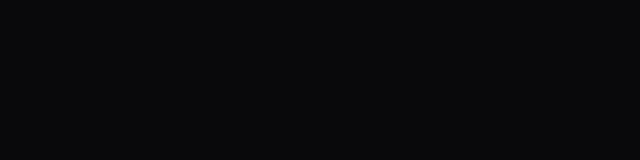
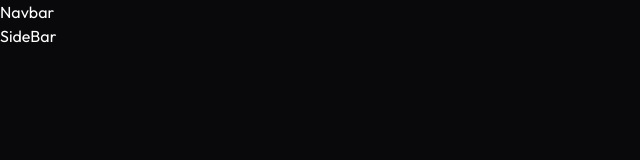
Before and after one commit to SyedYasirAliZafar/Quick-Show, a React (Vite) app in the folder client/: page /admin/list-shows in a window 1280 px wide. Before the commit this address had no page. Shown: the top 160 px of the page, without its empty margins (0-640 px from the left). Built offline with nearby package versions, Linux system fonts and the light colour scheme.

Commit message:
Admin Routes Created

```diff
--- a/client/src/App.jsx
+++ b/client/src/App.jsx
@@ -9,6 +9,11 @@
 import Favorite from "./pages/Favorite";
 import { Toaster } from "react-hot-toast";
 import Footer from "./components/Footer";
+import Layout from "./pages/admin/Layout";
+import Dashboard from "./pages/admin/Dashboard";
+import AddShow from "./pages/admin/AddShow";
+import ListShow from "./pages/admin/ListShow";
+import ListBooking from "./pages/admin/ListBooking";
 
 function App() {
   const isAdminRoute = useLocation().pathname.startsWith("/admin");
@@ -24,7 +29,16 @@
         <Route path="/movies/:id" element={<MovieDetails />} />
         <Route path="/my-bookings" element={<MyBookings />} />
         <Route path="/favorite" element={<Favorite />} />
+
+        <Route path="/admin/*" element={<Layout/>}>
+          <Route index element={<Dashboard/>}/>
+          <Route path="add-shows" element={<AddShow/>}/>
+          <Route path="list-shows" element={<ListShow/>}/>
+          <Route path="list-bookings" element={<ListBooking/>}/>
+        </Route>
+
       </Routes>
+
       {!isAdminRoute && <Footer />}
     </>
   );
--- /dev/null
+++ b/client/src/components/admin/AdminNavbar.jsx
@@ -0,0 +1,11 @@
+import React from 'react'
+
+function AdminNavbar() {
+  return (
+    <div>
+      <h1>Navbar</h1>
+    </div>
+  )
+}
+
+export default AdminNavbar
--- /dev/null
+++ b/client/src/components/admin/AdminSideBar.jsx
@@ -0,0 +1,11 @@
+import React from 'react'
+
+function AdminSideBar() {
+  return (
+    <div>
+      <h1>SideBar</h1>
+    </div>
+  )
+}
+
+export default AdminSideBar
--- /dev/null
+++ b/client/src/pages/admin/AddShow.jsx
@@ -0,0 +1,11 @@
+import React from 'react'
+
+function AddShow() {
+  return (
+    <div>
+
+    </div>
+  )
+}
+
+export default AddShow
--- /dev/null
+++ b/client/src/pages/admin/Dashboard.jsx
@@ -0,0 +1,11 @@
+import React from 'react'
+
+function Dashboard() {
+  return (
+    <div>
+
+    </div>
+  )
+}
+
+export default Dashboard
--- /dev/null
+++ b/client/src/pages/admin/Layout.jsx
@@ -0,0 +1,20 @@
+import React from 'react'
+import AdminNavbar from '../../components/admin/AdminNavbar'
+import AdminSideBar from '../../components/admin/AdminSideBar'
+import {Outlet} from 'react-router-dom'
+
+function Layout() {
+  return (
+    <>
+      <AdminNavbar/>
+      <div className='flex'>
+        <AdminSideBar/>
+        <div className='flex-1 px-4 py-10 md:px-10 h-[calc(100vh-64px)] overflow-y-auto'>
+          <Outlet/>
+        </div>
+      </div>
+    </>
+  )
+}
+
+export default Layout
--- /dev/null
+++ b/client/src/pages/admin/ListBooking.jsx
@@ -0,0 +1,11 @@
+import React from 'react'
+
+function ListBooking() {
+  return (
+    <div>
+
+    </div>
+  )
+}
+
+export default ListBooking
--- /dev/null
+++ b/client/src/pages/admin/ListShow.jsx
@@ -0,0 +1,11 @@
+import React from 'react'
+
+function ListShow() {
+  return (
+    <div>
+
+    </div>
+  )
+}
+
+export default ListShow
```
